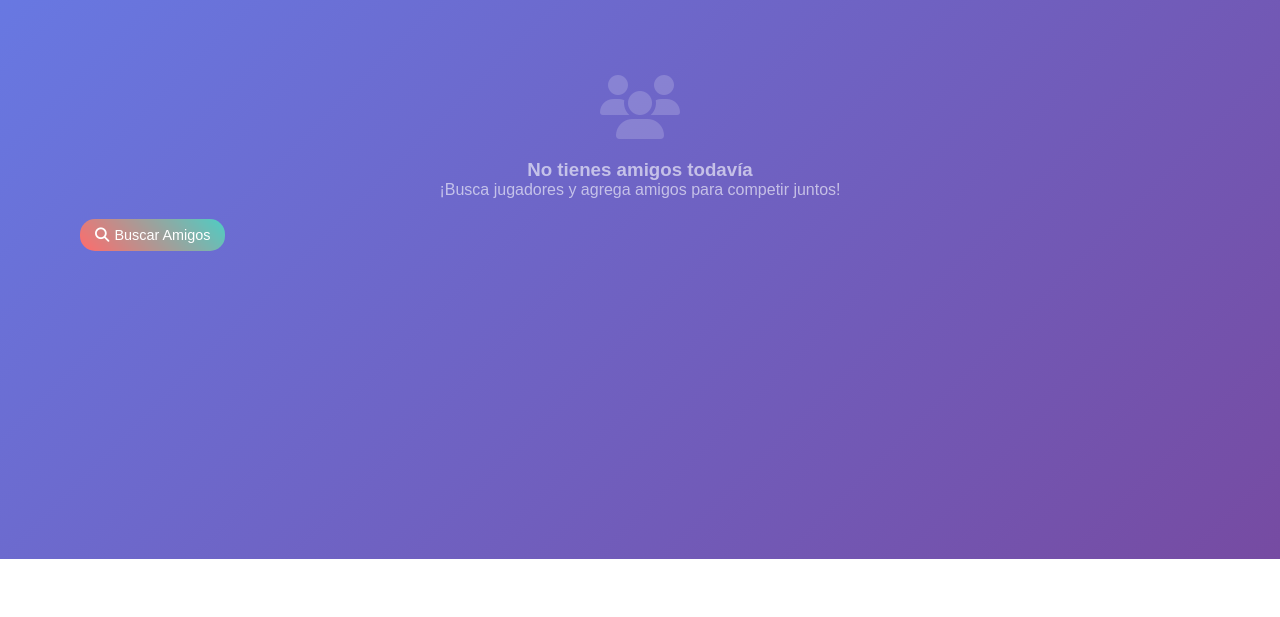
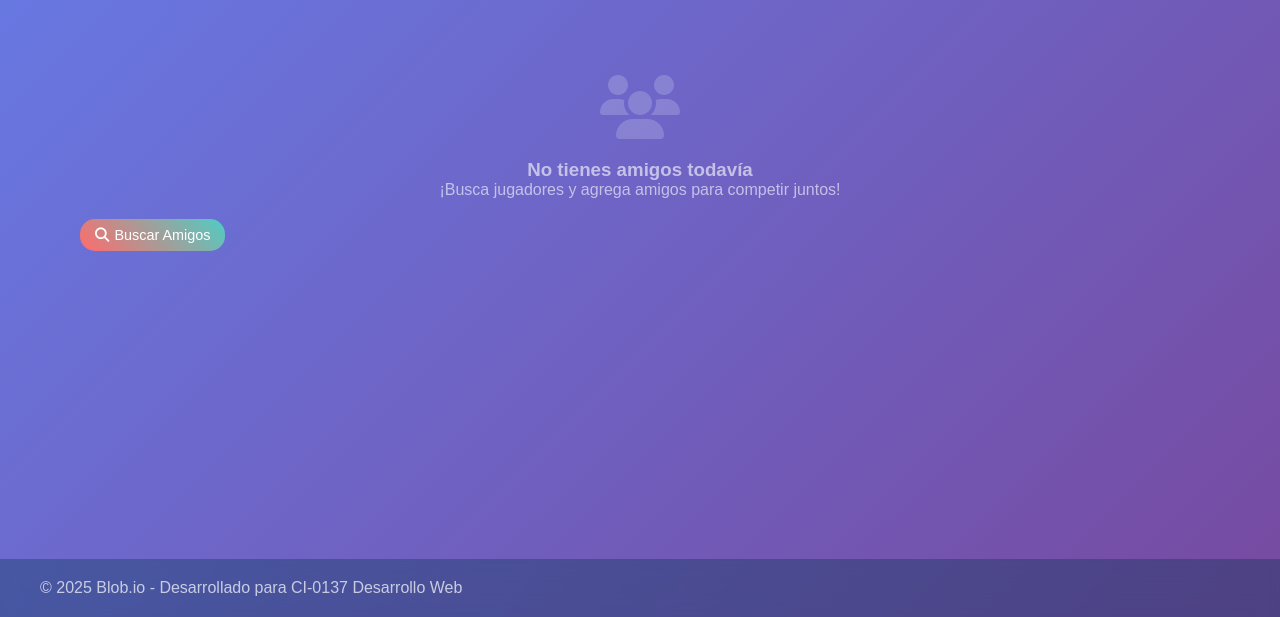
Before and after one commit to sebasbose/proyecto-blob.io, a website: page frontend/friends.html in a window 1280 px wide. Shown: the part 241-858 px from the top of the page. Before the commit the page ends 800 px from the top, so only its background shows below. Drawn offline with Linux system fonts and the light colour scheme; no server answers; sample sign-in values are in the browser's storage.

Commit message:
feat: Add footer component with styling to friends, profile, and leaderboards pages

```diff
--- a/frontend/css/friends.css
+++ b/frontend/css/friends.css
@@ -808,3 +808,42 @@ body {
     min-width: auto;
   }
 }
+
+/* Footer */
+.page-footer {
+  background: rgba(0, 0, 0, 0.3);
+  padding: 20px;
+  text-align: center;
+  backdrop-filter: blur(10px);
+}
+
+.footer-content {
+  max-width: 1200px;
+  margin: 0 auto;
+  display: flex;
+  justify-content: space-between;
+  align-items: center;
+  flex-wrap: wrap;
+  gap: 20px;
+}
+
+.footer-content p {
+  color: rgba(255, 255, 255, 0.7);
+  margin: 0;
+}
+
+.footer-links {
+  display: flex;
+  gap: 15px;
+}
+
+.footer-links a {
+  color: #4ecdc4;
+  font-size: 1.2em;
+  transition: all 0.3s ease;
+}
+
+.footer-links a:hover {
+  color: #ff6b6b;
+  transform: scale(1.2);
+}
--- a/frontend/css/profile.css
+++ b/frontend/css/profile.css
@@ -169,7 +169,7 @@ body {
 .profile-content {
   max-width: 1200px;
   margin: 0 auto;
-  padding: 0 20px;
+  padding: 20px;
 }
 
 /* Tabs */
@@ -223,7 +223,6 @@ body {
   display: grid;
   grid-template-columns: repeat(auto-fit, minmax(350px, 1fr));
   gap: 30px;
-  margin-bottom: 40px;
 }
 
 .stats-card, .level-card, .recent-achievements, .recent-matches {
@@ -777,3 +776,42 @@ body {
     padding-top: 80px;
   }
 }
+
+/* Footer */
+.page-footer {
+  background: rgba(0, 0, 0, 0.3);
+  padding: 20px;
+  text-align: center;
+  backdrop-filter: blur(10px);
+}
+
+.footer-content {
+  max-width: 1200px;
+  margin: 0 auto;
+  display: flex;
+  justify-content: space-between;
+  align-items: center;
+  flex-wrap: wrap;
+  gap: 20px;
+}
+
+.footer-content p {
+  color: rgba(255, 255, 255, 0.7);
+  margin: 0;
+}
+
+.footer-links {
+  display: flex;
+  gap: 15px;
+}
+
+.footer-links a {
+  color: #4ecdc4;
+  font-size: 1.2em;
+  transition: all 0.3s ease;
+}
+
+.footer-links a:hover {
+  color: #ff6b6b;
+  transform: scale(1.2);
+}
--- a/frontend/friends.html
+++ b/frontend/friends.html
@@ -140,10 +140,22 @@
     </div>
   </div>
 
+
   <!-- Toast Notifications -->
   <div class="toast-container" id="toastContainer">
     <!-- Las notificaciones aparecerán aquí -->
   </div>
+
+  <!-- Footer -->
+  <footer class="page-footer">
+    <div class="footer-content">
+      <p>&copy; 2025 Blob.io - Desarrollado para CI-0137 Desarrollo Web</p>
+      <div class="footer-links">
+        <!-- <a href="#"><i class="fab fa-github"></i></a>
+        <a href="#"><i class="fab fa-discord"></i></a> -->
+      </div>
+    </div>
+  </footer>
 
   <!-- Scripts -->
   <script src="js/config.js"></script>
```
Also changed, not shown: frontend/leaderboards.html (+3 -3 lines), frontend/profile.html (+11 -0 lines).
